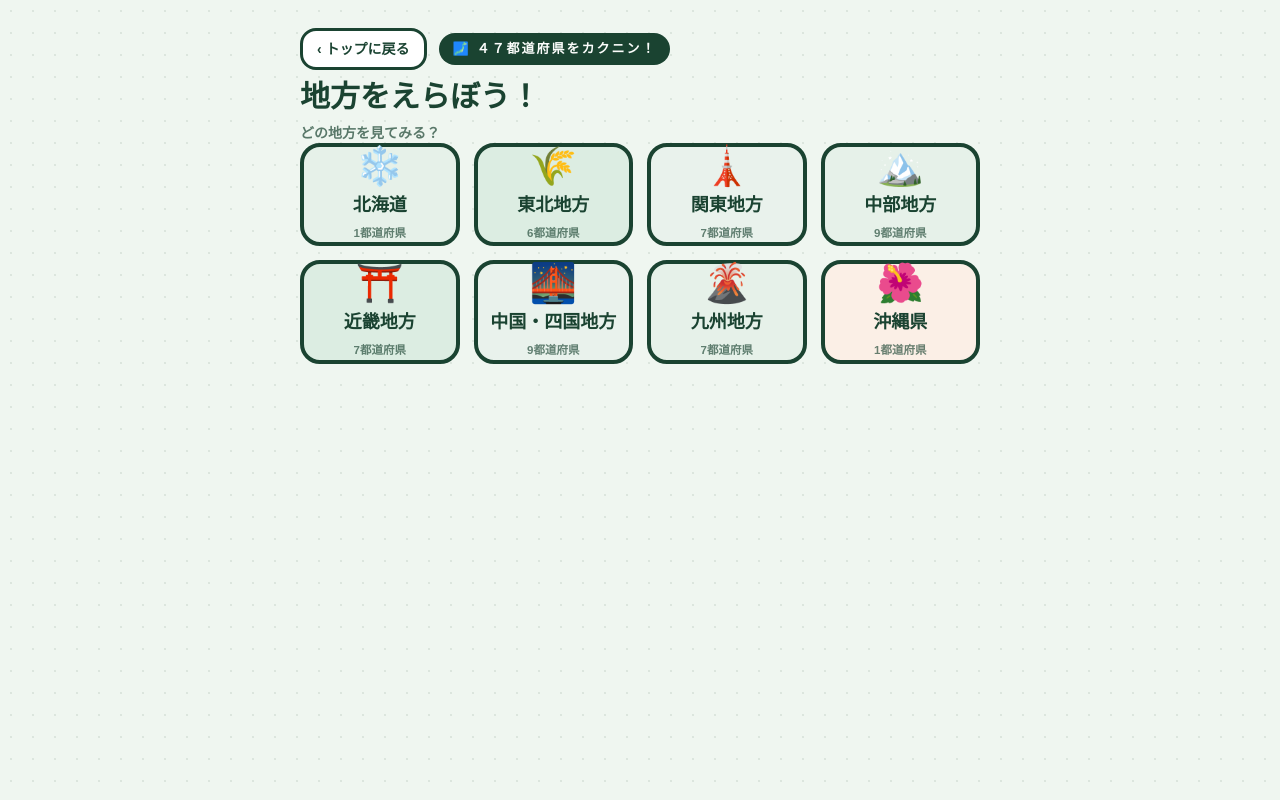
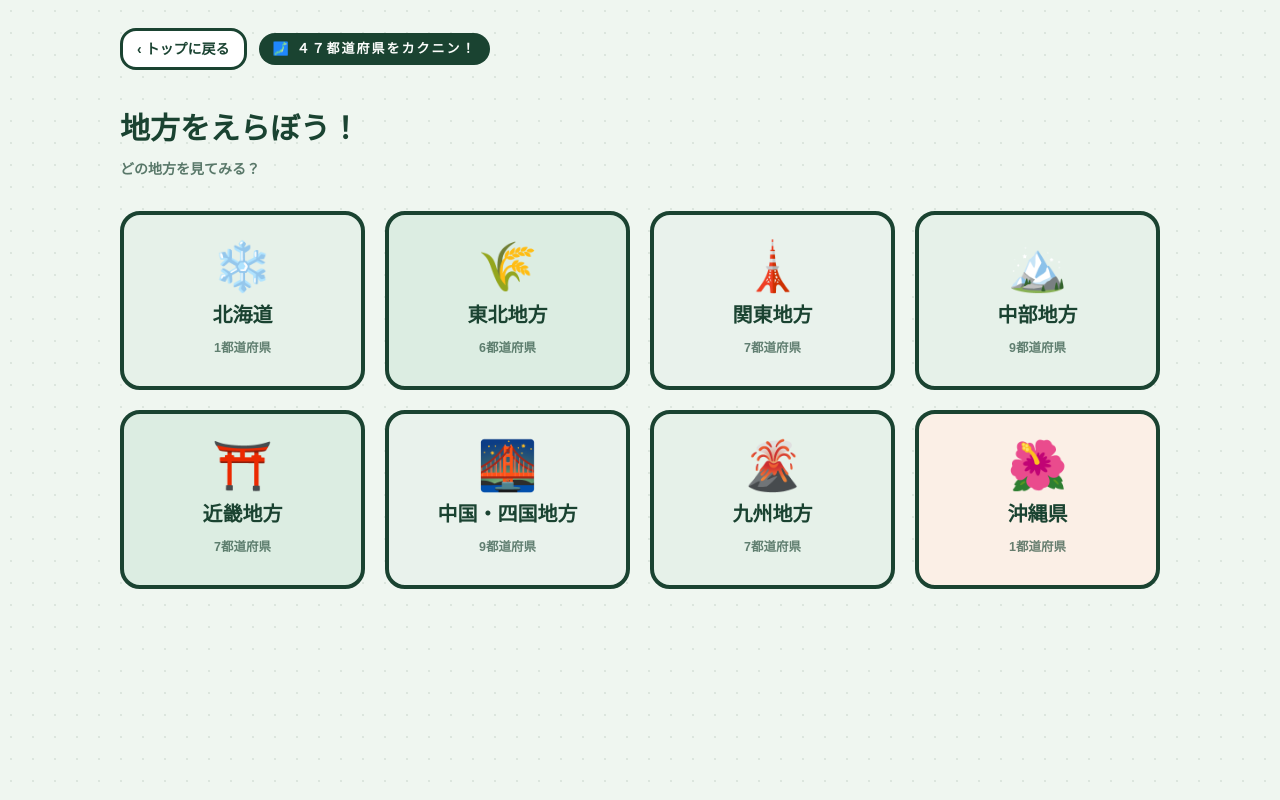
Before and after one commit to skmt-until/houkagoshakai, a Next.js app: page /regions in a window 1280 px wide. Built offline with nearby package versions, Linux system fonts and the light colour scheme; a web font is replaced by a local one.

Commit message:
Widen regions list page to match other select screens
Bring container to 1040px, enlarge region cards and grid gaps so the
page uses the available width instead of clumping in a narrow column.

```diff
--- a/src/app/regions/page.tsx
+++ b/src/app/regions/page.tsx
@@ -6,28 +6,28 @@ export const metadata = { title: "４７都道府県をカクニン！｜ホー
 export default function RegionsPage() {
   return (
     <main className="hs-dot-bg min-h-screen flex flex-col items-center px-5 py-7 sm:px-9 text-ink">
-      <div className="w-full max-w-[680px] flex flex-col gap-5.5">
+      <div className="w-full max-w-[1040px] flex flex-col gap-8">
         <div className="flex items-center gap-3">
           <BackButton href="/">トップに戻る</BackButton>
           <Pill>🗾 ４７都道府県をカクニン！</Pill>
         </div>
 
-        <div className="flex flex-col gap-1 pt-1">
+        <div className="flex flex-col gap-2 pt-1">
           <h2 className="m-0 text-[30px] font-black text-ink">地方をえらぼう！</h2>
           <div className="text-sm font-bold text-ink opacity-70">どの地方を見てみる？</div>
         </div>
 
-        <div className="grid gap-3.5" style={{ gridTemplateColumns: "repeat(auto-fill, minmax(150px, 1fr))" }}>
+        <div className="grid gap-5" style={{ gridTemplateColumns: "repeat(auto-fill, minmax(200px, 1fr))" }}>
           {regions.map((r) => (
             <StickerLink
               key={r.name}
               href={`/regions/${regionSlug(r.name)}`}
-              className="flex flex-col items-center gap-1.5 border-4 border-ink rounded-[20px] px-3 py-4.5"
+              className="flex flex-col items-center gap-2.5 border-4 border-ink rounded-[20px] px-4 py-7"
               style={{ background: r.bg }}
             >
-              <span className="text-[38px] leading-none">{r.emoji}</span>
-              <span className="text-lg font-black">{r.name}</span>
-              <span className="text-[11.5px] font-bold opacity-65">{r.prefs.length}都道府県</span>
+              <span className="text-[48px] leading-none">{r.emoji}</span>
+              <span className="text-xl font-black">{r.name}</span>
+              <span className="text-[12.5px] font-bold opacity-65">{r.prefs.length}都道府県</span>
             </StickerLink>
           ))}
         </div>
```
